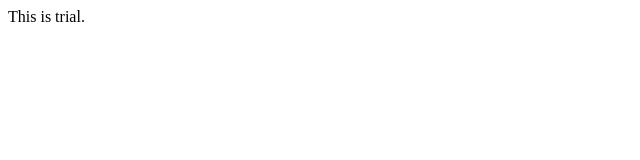
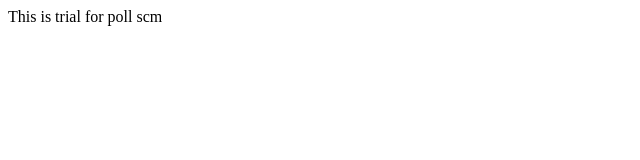
Before and after one commit to vaishnaviallampallewar/simple-java, a plain HTML site: page index.html in a window 1280 px wide. Shown: the full height of the page, 0-640 px from the left. Drawn offline with Linux system fonts and the light colour scheme.

Commit message:
Update index.html

```diff
--- a/index.html
+++ b/index.html
@@ -3,6 +3,6 @@
    <title>Hi</title>
  </head>
  <body>
-   <p>This is trial.</p>
+   <p>This is trial for poll scm</p>
  </body>
 </html>
```
